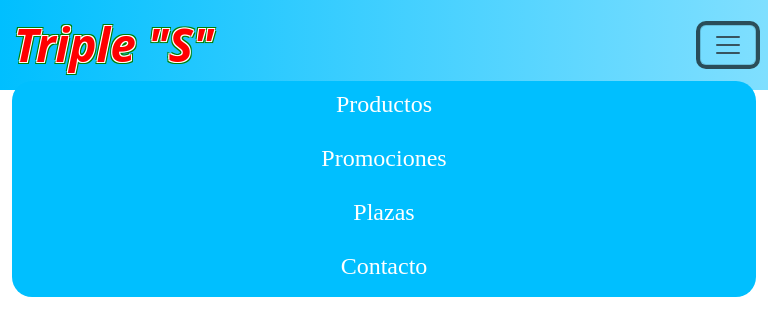
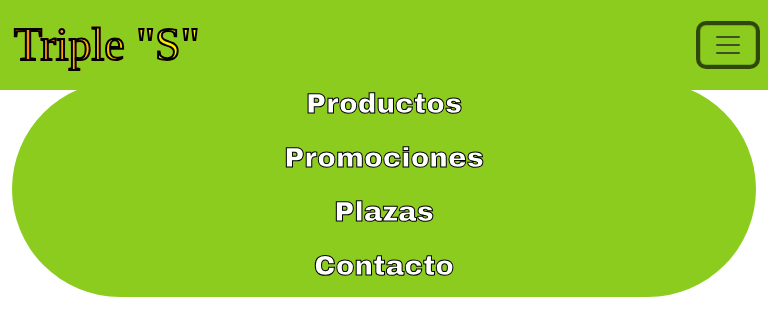
Before and after one commit to Somies/TripleS, a plain HTML site: page index.html in a window 768 px wide. Both pictures are taken after a click on the button "Toggle navigation". Drawn offline with nearby package versions, Linux system fonts and the light colour scheme; files whose address does not match are found by name; a web font is replaced by a local one.

Commit message:
Agregar cositas

```diff
--- /dev/null
+++ b/VISTA/CSS/CABEZA/cabezaraTablet.css
@@ -0,0 +1,23 @@
+/*Mantener todo centrado en dispositivos medianos*/
+@media (max-width: 1200px) and (min-width: 651px) {
+    /* Ajuste de la altura de la barra de navegación en dispositivos móviles */
+    .subcabeza1 {
+        height: 90px;
+    }
+    .container-fluid p{
+        font-size: 56px;
+        -webkit-text-stroke: 2px black; /* Borde negro delgado */
+    }
+    .navbar-nav .nav-link {
+        border-radius: 20px;
+        font-size: 20px;
+        color: white;
+        transition: color 0.3s ease;
+        font-family: "Archivo Black", sans-serif;
+        font-weight: 400;
+        font-style: normal;
+        white-space: nowrap;
+        -webkit-text-stroke: 1px black; /* Borde negro delgado */
+    }
+
+}
--- a/VISTA/CSS/cabezera.css
+++ b/VISTA/CSS/CABEZA/cabezera.css
@@ -1,4 +1,5 @@
-@import url('https://fonts.googleapis.com/css2?family=Archivo:ital,wght@0,100..900;1,100..900&family=Danfo&family=Jost:ital,wght@0,100..900;1,100..900&family=Nanum+Myeongjo&family=Noto+Sans:ital,wght@0,100..900;1,100..900&family=Noto+Serif:ital,wght@0,100..900;1,100..900&family=Playwrite+GB+S:ital,wght@0,100..400;1,100..400&family=Satisfy&family=Sour+Gummy:ital,wght@0,100..900;1,100..900&display=swap');
+@import url('https://fonts.googleapis.com/css2?family=Lobster&family=Spicy+Rice&display=swap');
+@import url('https://fonts.googleapis.com/css2?family=Archivo+Black&family=Lobster&family=Spicy+Rice&display=swap');
 *{
     padding: 0;
     margin: 0;
@@ -21,15 +22,8 @@
     display: flex;
 }
 .bg-celeste {
-    background: linear-gradient(90deg, #00bfff, #ffffff);
-    background-size: 200% 200%;
-    animation: gradientAnimation 4s ease infinite;
+    background:  #8bcc1f;
 }
-@keyframes gradientAnimation {
-    00% { background-position: 0% 50%; }
-    40% { background-position: 50% 50%; }
-    100% { background-position: 0% 50%; } }
-
 /* Estilo general de la barra de navegación */
 .navbar {
     width: 100%;
@@ -50,42 +44,39 @@
 .navbar-nav .nav-item {
     margin: 0 15px;
 }
-.container-fluid p{
+.container-fluid p {
     font-size: 76px;
     margin: 20px;
     font-style: italic; /* Texto en cursiva */
     font-weight: bold; /* Texto en negrita */
-    color: red;
-    text-shadow:
-        -1px -1px 0 white, /* Sombra blanca superior izquierda */
-        1px -1px 0 white,  /* Sombra blanca superior derecha */
-        -1px 1px 0 white,  /* Sombra blanca inferior izquierda */
-        1px 1px 0 white,   /* Sombra blanca inferior derecha */
-        -2px -2px 0 green, /* Sombra verde superior izquierda (más lejos) */
-        2px -2px 0 green,  /* Sombra verde superior derecha (más lejos) */
-        -2px 2px 0 green,  /* Sombra verde inferior izquierda (más lejos) */
-        2px 2px 0 green;   /* Sombra verde inferior derecha (más lejos) */
-    white-space: nowrap;
+    color: transparent; /* Hacemos el texto transparente */
+    background: linear-gradient(to right, #ff8700, yellow); /* Degradado de naranja a amarillo */
+    -webkit-background-clip: text; /* Clipa el fondo al texto (solo para WebKit) */
+    background-clip: text; /* Clipa el fondo al texto */
+    -webkit-text-stroke: 4px black; /* Borde negro delgado */
+    font-family: "Spicy Rice", serif;
+    font-weight: 400;
+    font-style: normal;
 }
 
 
 .navbar-nav .nav-link {
-    border-radius: 20px;
-    font-size: 38px;
+    border-radius: 100px;
+    font-size: 30px;
     color: white;
     transition: color 0.3s ease;
-    font-family: "Lobster", serif;
+    font-family: "Archivo Black", sans-serif;
     font-weight: 400;
     font-style: normal;
     white-space: nowrap;
+    -webkit-text-stroke: 1px black; /* Borde negro delgado */
 }
 
 .navbar-nav .nav-link:hover {
-    transition: 0.6s;
-    color: black;
-    text-decoration: none;
-    background: white;
-    border-radius: 20px;
+    transition: 0.8s;
+    color: #aaaaaa;
+    background: transparent;
+    border-radius: 100px;
 }
 
 
@@ -103,20 +94,22 @@
 @media (max-width: 1200px) and (min-width: 651px) {
     /* Ajuste de la altura de la barra de navegación en dispositivos móviles */
     .subcabeza1 {
-        height: 140px;
+        height: 90px;
     }
     .container-fluid p{
         font-size: 56px;
+        -webkit-text-stroke: 2px black; /* Borde negro delgado */
     }
     .navbar-nav .nav-link {
         border-radius: 20px;
-        font-size: 38px;
+        font-size: 20px;
         color: white;
         transition: color 0.3s ease;
-        font-family: "Lobster", serif;
+        font-family: "Archivo Black", sans-serif;
         font-weight: 400;
         font-style: normal;
         white-space: nowrap;
+        -webkit-text-stroke: 1px black; /* Borde negro delgado */
     }
 
 }
@@ -134,7 +127,7 @@
         left: 0;
         width: 100%;
         z-index: 1000;
-        background-color: red;
+        background-color: #8bcc1f;
     }
 
 /* Estilo de los elementos del menú en la barra */
@@ -154,6 +147,7 @@
     .container-fluid p{
         font-size: 46px;
         margin: 2px;
+        -webkit-text-stroke: 2px black; /* Borde negro delgado */
     }
     .nav-item .nav-link {
         height: 38px;
@@ -162,7 +156,7 @@
         line-height: 20px;
         margin: 5px 0;
         border-radius: 20px;
-        font-size: 24px;
+        font-size: 28px;
         color: white;
         white-space: nowrap;
         overflow: hidden; /* Ocultar el contenido desbordado */
--- /dev/null
+++ b/VISTA/CSS/CABEZA/cabezeraCelular.css
@@ -0,0 +1,60 @@
+/* Mantener todo centrado en dispositivos pequeños */
+@media (max-width:  991px) {
+    /* Barra de navegación en la parte superior, sin superponer el contenido */
+        .navbar {
+            position: fixed;
+            top: 0;
+            left: 0;
+            width: 100%;
+            z-index: 1000;
+            background-color: #8bcc1f;
+        }
+
+    /* Estilo de los elementos del menú en la barra */
+    .navbar-nav {
+        border-radius: 120px;
+        width: 100%;
+        background: #8bcc1f;
+        padding: 0;
+        margin: 0;
+    }
+
+
+    /* Ajuste de la altura de la barra de navegación en dispositivos móviles */
+        .subcabeza1 {
+            height: 90px;
+        }
+        .container-fluid p{
+            font-size: 46px;
+            margin: 2px;
+            -webkit-text-stroke: 2px black; /* Borde negro delgado */
+        }
+        .nav-item .nav-link {
+            height: 38px;
+            width: 100%;
+            display: inline-block;
+            line-height: 20px;
+            margin: 5px 0;
+            border-radius: 20px;
+            font-size: 28px;
+            color: white;
+            white-space: nowrap;
+            overflow: hidden; /* Ocultar el contenido desbordado */
+            animation: typing 3s steps(130, end), blink-caret 0.75s step-end infinite;
+            text-align: center; /* Centrar el texto horizontalmente */
+        }
+
+        @keyframes typing {
+            from {
+                width: 0;
+            }
+            to {
+                width: 100%;
+            }
+        }
+
+        .navbar-toggler-icon{
+            background: transparent;
+        }
+
+    }
--- a/index.html
+++ b/index.html
@@ -3,7 +3,9 @@
 <head>
     <meta charset="UTF-8">
     <meta name="viewport" content="width=device-width, initial-scale=1.0">
-    <link rel="stylesheet" href="VISTA/CSS/cabezera.css">
+    <link rel="stylesheet" href="VISTA/CSS/CABEZA/cabezaraTablet.css">
+    <link rel="stylesheet" href="VISTA/CSS/CABEZA/cabezera.css">
+    <link rel="stylesheet" href="VISTA/CSS/CABEZA/cabezeraCelular.css">
     <link href="https://cdn.jsdelivr.net/npm/bootstrap@5.3.3/dist/css/bootstrap.min.css" rel="stylesheet" integrity="sha384-QWTKZyjpPEjISv5WaRU9OFeRpok6YctnYmDr5pNlyT2bRjXh0JMhjY6hW+ALEwIH" crossorigin="anonymous">
     <script src="https://cdn.jsdelivr.net/npm/bootstrap@5.3.3/dist/js/bootstrap.bundle.min.js" integrity="sha384-YvpcrYf0tY3lHB60NNkmXc5s9fDVZLESaAA55NDzOxhy9GkcIdslK1eN7N6jIeHz" crossorigin="anonymous"></script>
     <script src="cabeza.js"></script>
```
